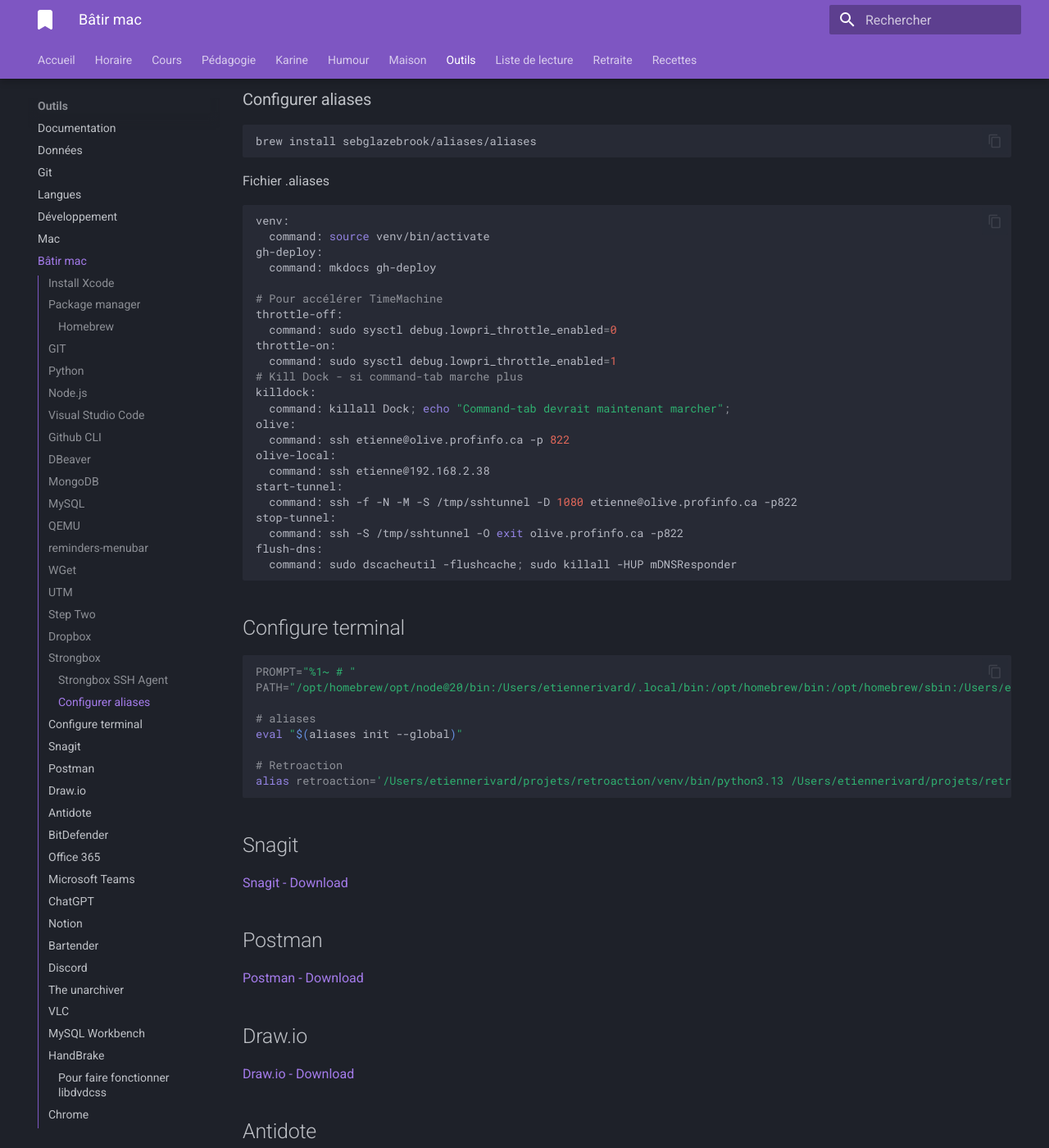
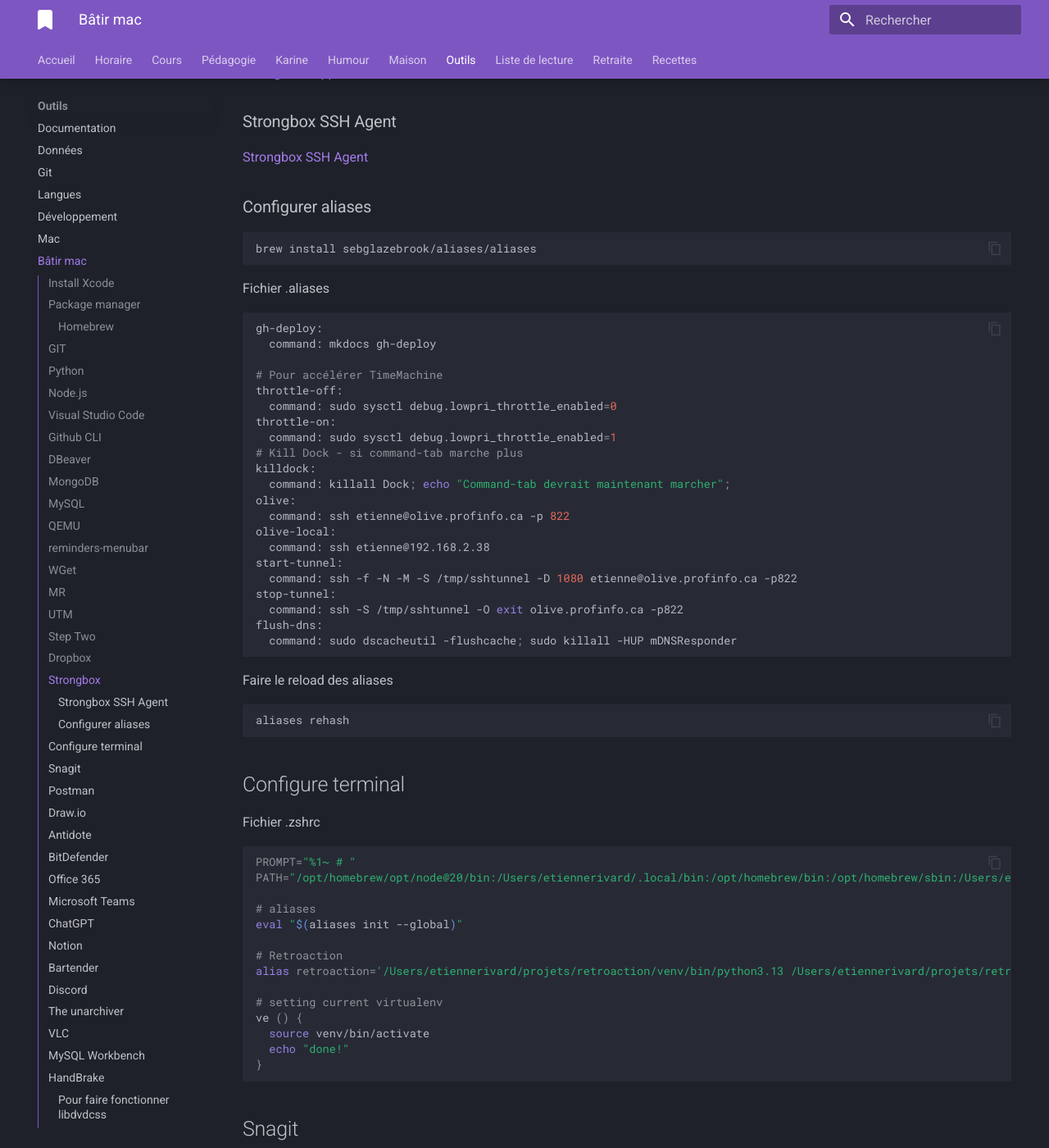
Before and after one commit to jaixan/bm, an MkDocs documentation site: the page built from docs/buildmac.md, in a window 1280 px wide and 1400 px high, scrolled down 2452 px. Shown: the whole window at 82% size. Built offline with MkDocs 1.6.1 and Material for MkDocs 9.7.7, drawn with Linux system fonts in a browser that asks for light colours.

Commit message:
ajout applications

````diff
--- a/docs/buildmac.md
+++ b/docs/buildmac.md
@@ -81,6 +81,12 @@
 brew install wget
 ```
 
+## MR
+
+```bash
+brew install mr
+```
+
 ## UTM
 
 [Download UTM](https://docs.getutm.app/installation/macos/)
@@ -110,8 +116,6 @@
 Fichier .aliases
 
 ```bash
-venv:
-  command: source venv/bin/activate
 gh-deploy:
   command: mkdocs gh-deploy
 
@@ -135,7 +139,15 @@
   command: sudo dscacheutil -flushcache; sudo killall -HUP mDNSResponder
 ```
 
+Faire le reload des aliases
+
+```bash
+aliases rehash
+```
+
 ## Configure terminal
+
+Fichier .zshrc
 
 ```bash
 PROMPT="%1~ # "
@@ -146,6 +158,12 @@
 
 # Retroaction
 alias retroaction='/Users/etiennerivard/projets/retroaction/venv/bin/python3.13 /Users/etiennerivard/projets/retroaction/retroaction.py'
+
+# setting current virtualenv
+ve () {
+  source venv/bin/activate
+  echo "done!"
+}
 ```
 
 ## Snagit
````
